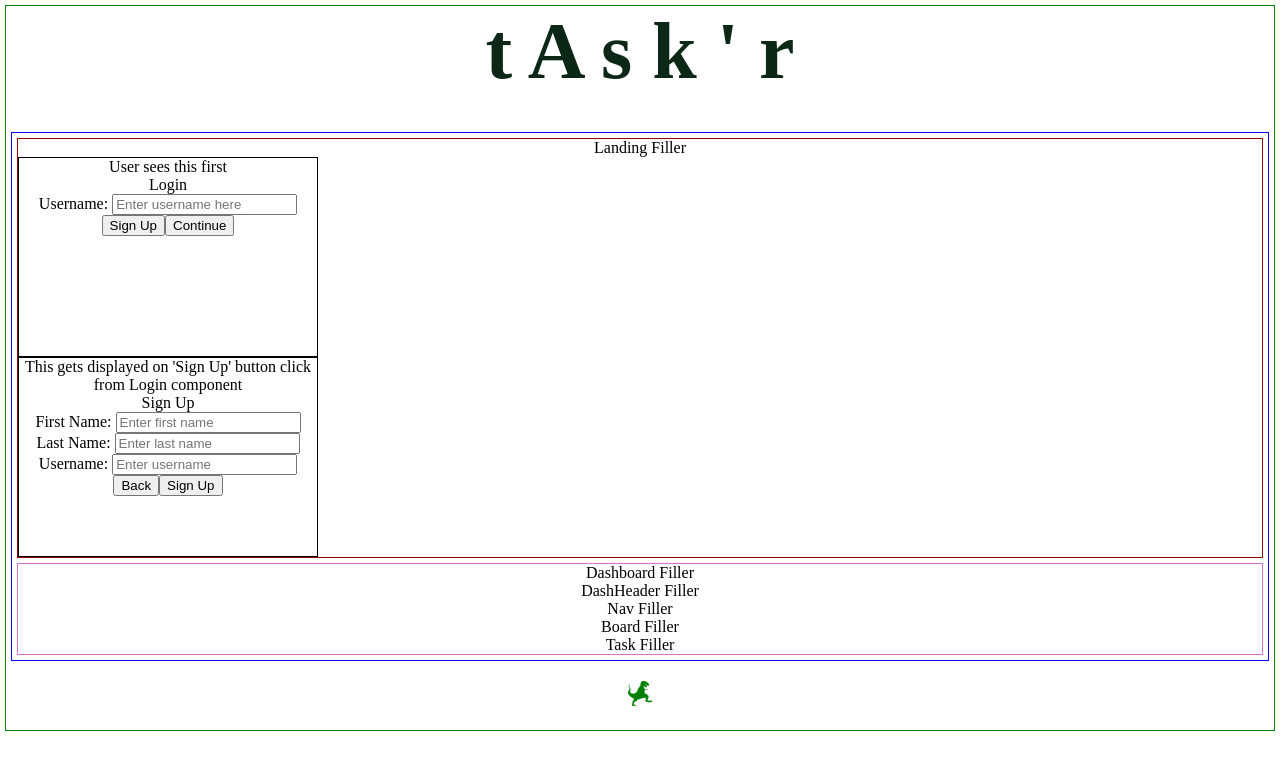
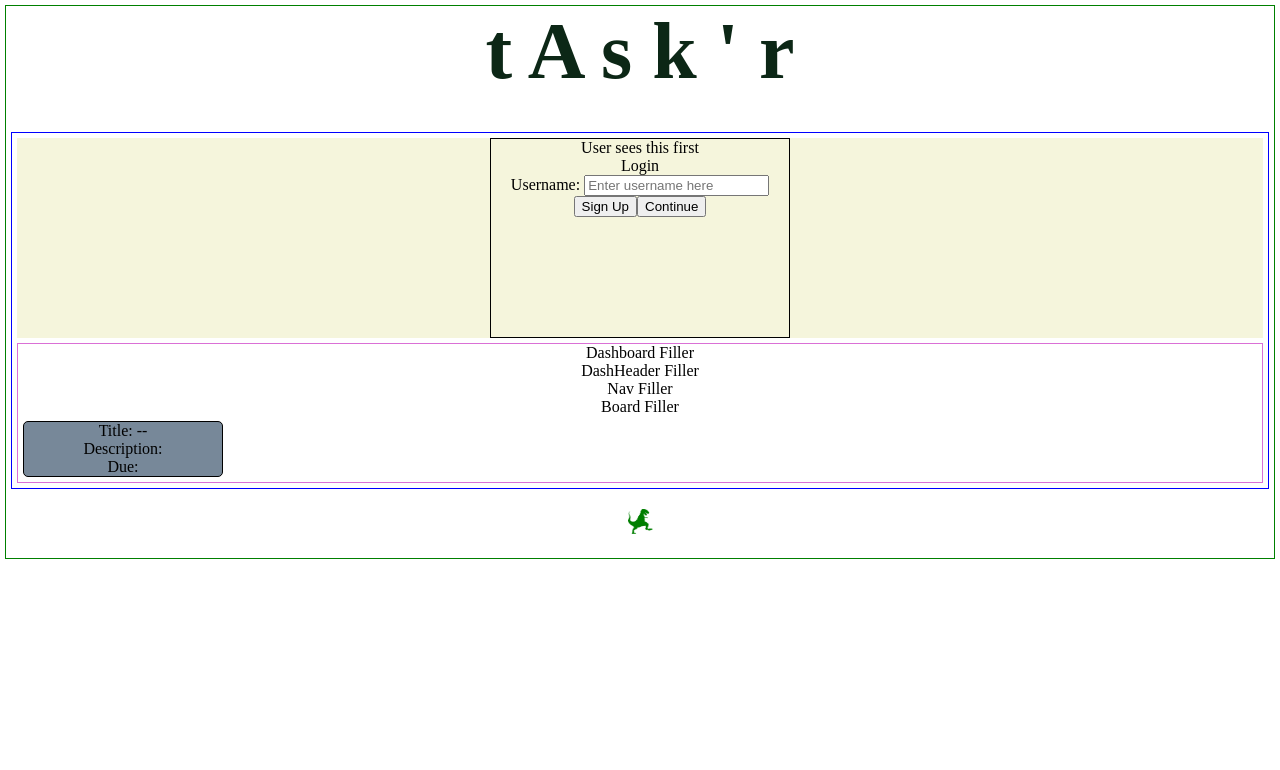
Before and after one commit to chenderson1/taskr, a React (Create React App) app in the folder client/: page / in a window 1280 px wide. Shown: the top 770 px of the page. Built offline with nearby package versions, Linux system fonts and the light colour scheme.

Commit message:
Add elements folder and landing toggle

```diff
--- a/client/package.json
+++ b/client/package.json
@@ -6,7 +6,8 @@
     "react": "^16.8.6",
     "react-dom": "^16.8.6",
     "react-router-dom": "^5.0.0",
-    "react-scripts": "3.0.0"
+    "react-scripts": "3.0.0",
+    "styled-components": "^4.2.0"
   },
   "scripts": {
     "start": "react-scripts start",
--- a/client/src/components/Landing.js
+++ b/client/src/components/Landing.js
@@ -1,20 +1,14 @@
 import React from 'react'
 import Login from './Login'
 import SignUp from './SignUp'
+import { StyledFlexPage } from '../elements/index'
 
 const Landing = props => {
-    const styles = {
-        landingDiv: {
-          border: 'solid darkred 1px',
-          margin: '5px'
-        }
-      }
+
     return (
-        <div style={styles.landingDiv}>
-            Landing Filler
-            <Login {...props} />
-            <SignUp {...props} />
-        </div>
+        <StyledFlexPage>
+            {props.display === true ? <Login {...props} /> : <SignUp {...props} />}
+        </StyledFlexPage>
     )
 }
 
--- a/client/src/components/Login.js
+++ b/client/src/components/Login.js
@@ -13,7 +13,7 @@ const Login = props => {
             User sees this first<br></br>
             Login <br></br>
             Username: <input name='username' placeholder='Enter username here' onChange={props.handleChange}></input> <br></br>
-            <button>Sign Up</button><button>Continue</button>
+            <button name='display' onClick={props.displayToggle}>Sign Up</button><button>Continue</button>
         </div>
     )
 }
--- a/client/src/components/Main.js
+++ b/client/src/components/Main.js
@@ -12,6 +12,7 @@ class Main extends Component {
       userId: '',
       fName: '',
       lName: '',
+      display: true,
     }
   }
 
@@ -40,7 +41,22 @@ class Main extends Component {
     //Add axios request to find if username is taken.  If successful, creates a new user using "User" model, takes them to Login.
   }
 
+  //Not working, Used on Landing to toggle login/signup displays
+  displayToggle = (e) => {
+    const { name } = e.target
+    e.persist()
+    this.setState(prevState => ({
+      [name]: !prevState.display
+    }))
+  }
+
   render() {
+    const props = {
+      loginUser: this.loginUser,
+      handleChange: this.handleChange,
+      displayToggle: this.displayToggle,
+      ...this.state,
+    }
     const styles = {
           mainDiv: {
             border: 'solid blue 1px',
@@ -49,8 +65,8 @@ class Main extends Component {
         }
     return (
         <div style={styles.mainDiv}>
-            <Landing loginUser={this.loginUser} handleChange={this.handleChange} />
-            <Dashboard />
+            <Landing {...props}/>
+            <Dashboard {...props}/>
         </div>
     )
   }
--- a/client/src/components/SignUp.js
+++ b/client/src/components/SignUp.js
@@ -15,7 +15,7 @@ const SignUp = props => {
             First Name: <input name='fName' placeholder='Enter first name' onChange={props.handleChange}></input> <br></br>
             Last Name: <input name='lName' placeholder='Enter last name' onChange={props.handleChange}></input> <br></br>
             Username: <input name='username' placeholder='Enter username' onChange={props.handleChange}></input> <br></br>
-            <button>Back</button><button>Sign Up</button>
+            <button name='display' onClick={props.displayToggle}>Back</button><button>Sign Up</button>
         </div>
     )
 }
--- a/client/src/components/Task.js
+++ b/client/src/components/Task.js
@@ -1,10 +1,13 @@
 import React from 'react'
+import { StyledTaskCard } from '../elements/index'
 
-const Task = () => {
+const Task = props => {
     return (
-        <div>
-            Task Filler
-        </div>
+        <StyledTaskCard>
+            Title: {props.title} -- {props.username} <br></br>
+            Description: {props.description} <br></br>
+            Due: {props.due}
+        </StyledTaskCard>
     )
 }
 
--- /dev/null
+++ b/client/src/elements/Card.js
@@ -0,0 +1,12 @@
+import styled from 'styled-components'
+
+export const StyledCard = styled.div`
+    width: 200px;
+    border: solid 1px black;
+    border-radius: 5px;
+`;
+
+export const StyledTaskCard = styled(StyledCard)`
+    background-color: lightslategray;
+    margin: 5px;
+`;
--- /dev/null
+++ b/client/src/elements/FlexWrapper.js
@@ -0,0 +1,13 @@
+import styled from 'styled-components'
+
+export const StyledFlex = styled.div`
+    display: flex;
+    align-content: center;
+    text-align: center;
+    justify-content: center;
+`;
+
+export const StyledFlexPage = styled(StyledFlex)`
+    background-color: beige;
+    margin: 5px;
+`;
--- /dev/null
+++ b/client/src/elements/index.js
@@ -0,0 +1,2 @@
+export * from './Card'
+export * from './FlexWrapper'
```
Also changed, not shown: 1 other file (tests, documents, lock files or other folders).
